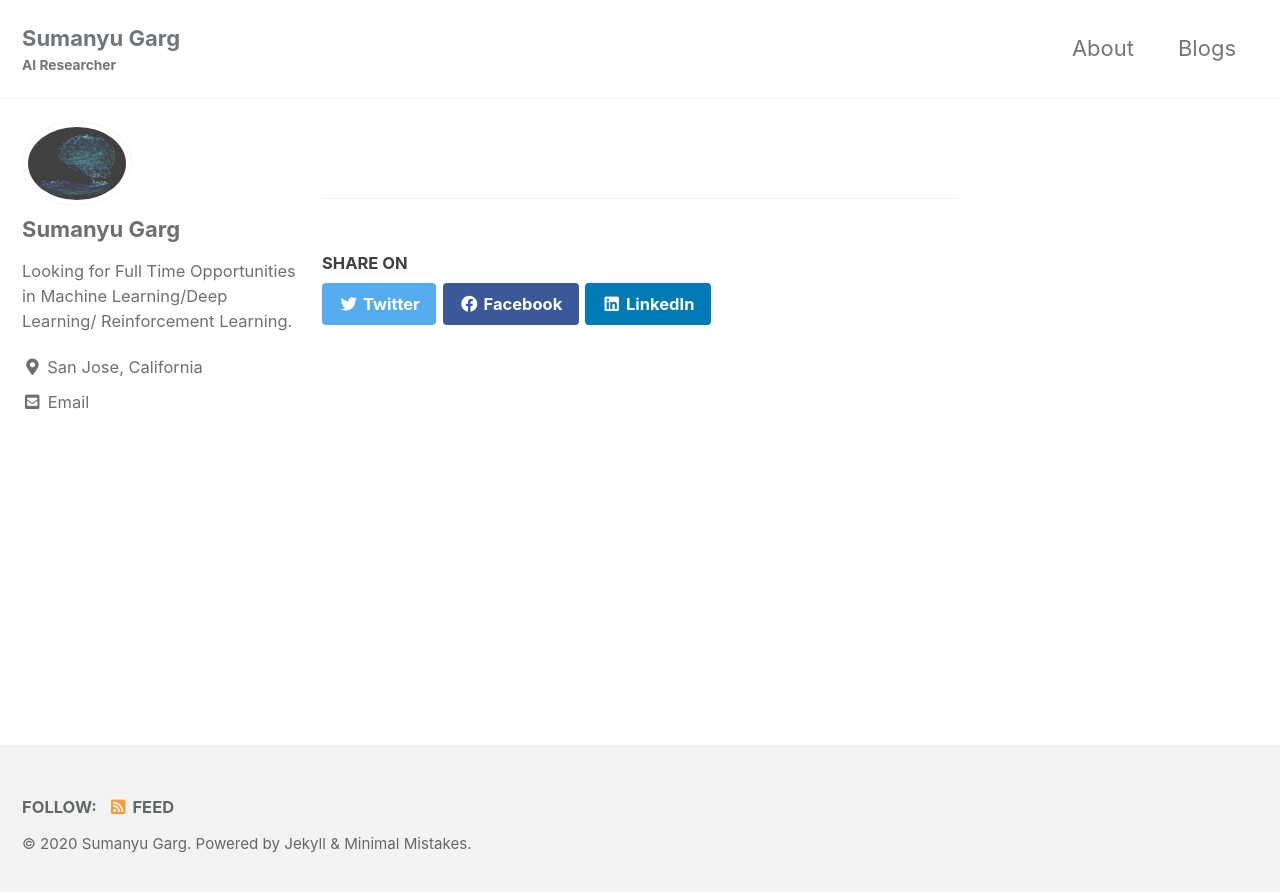
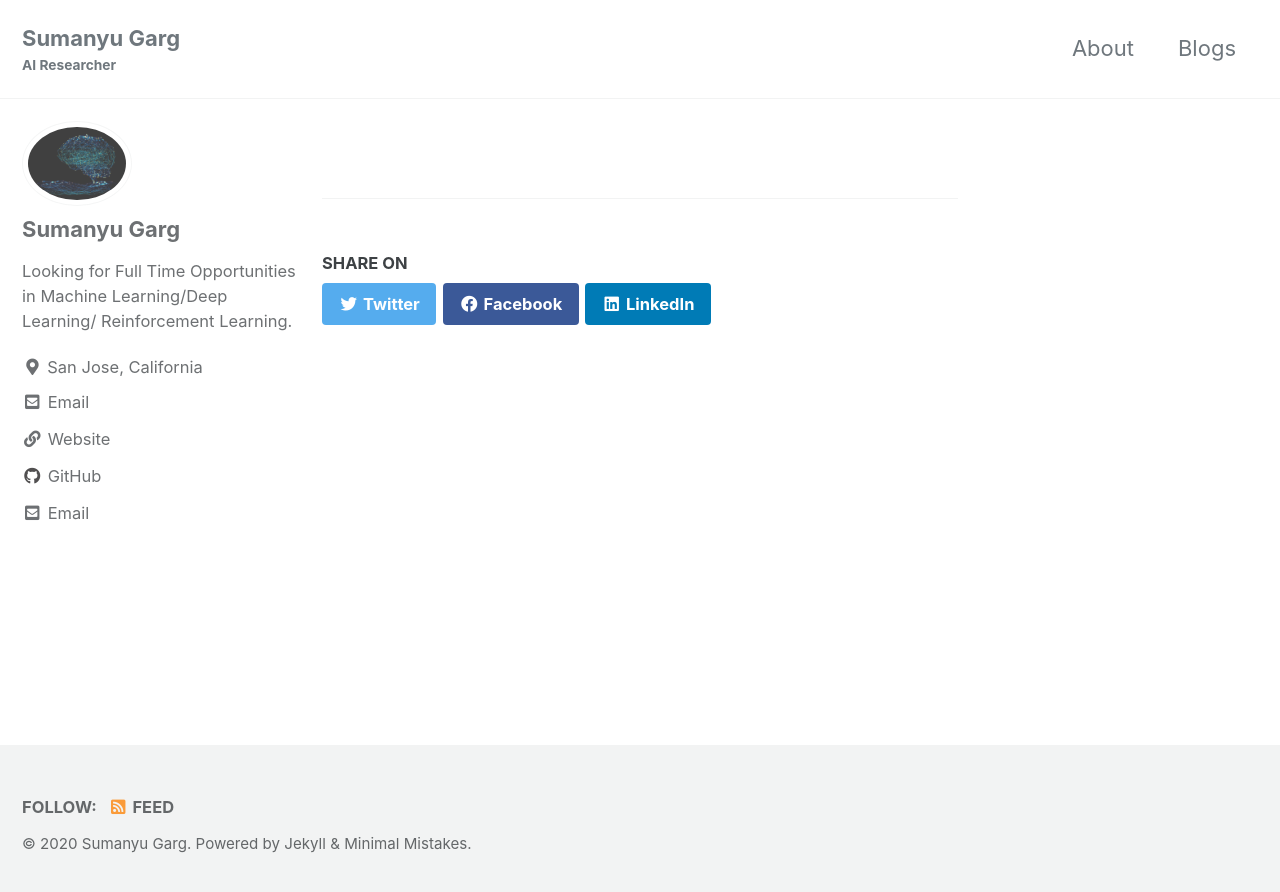
Before and after one commit to sumanyu-21/sumanyu-21.github.io, a Jekyll site: the page built from index.html, in a window 1280 px wide. Shown: the top 892 px of the page. Built offline with Jekyll 4.4.1, drawn with Linux system fonts in a browser that asks for light colours; cached includes are drawn as plain includes; the list of posts is cut into pages by our own code.

Commit message:
Update _config.yml

```diff
--- a/_config.yml
+++ b/_config.yml
@@ -101,10 +101,10 @@
   links:
     - label: "Email"
       icon: "fas fa-fw fa-envelope-square"
-      # url: "sumgarg@iu.edu"
+      url: "sumgarg@iu.edu"
     - label: "Website"
       icon: "fas fa-fw fa-link"
-      # url: "https://sumanyu-21/sumanyu-21.github.io"
+      url: "https://sumanyu-21/sumanyu-21.github.io"
     - label: "Twitter"
       icon: "fab fa-fw fa-twitter-square"
       # url: "https://twitter.com/"
@@ -113,7 +113,7 @@
       # url: "https://facebook.com/"
     - label: "GitHub"
       icon: "fab fa-fw fa-github"
-      # url: "https://github.com/sumanyu-21"
+      url: "https://github.com/sumanyu-21"
     - label: "Instagram"
       icon: "fab fa-fw fa-instagram"
       # url: "https://instagram.com/"
@@ -288,6 +288,6 @@
       layout: single
       author_profile: true
       read_time: #true
-      comments: true
+      comments: #true
       share: true
       related: #true
```
